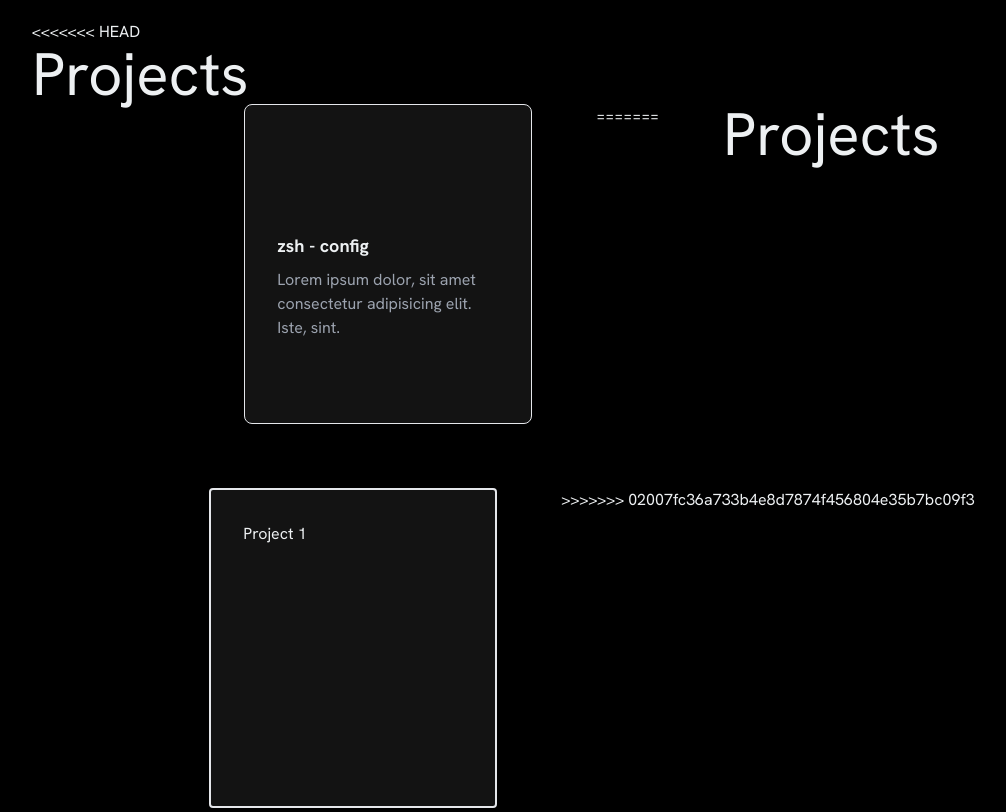
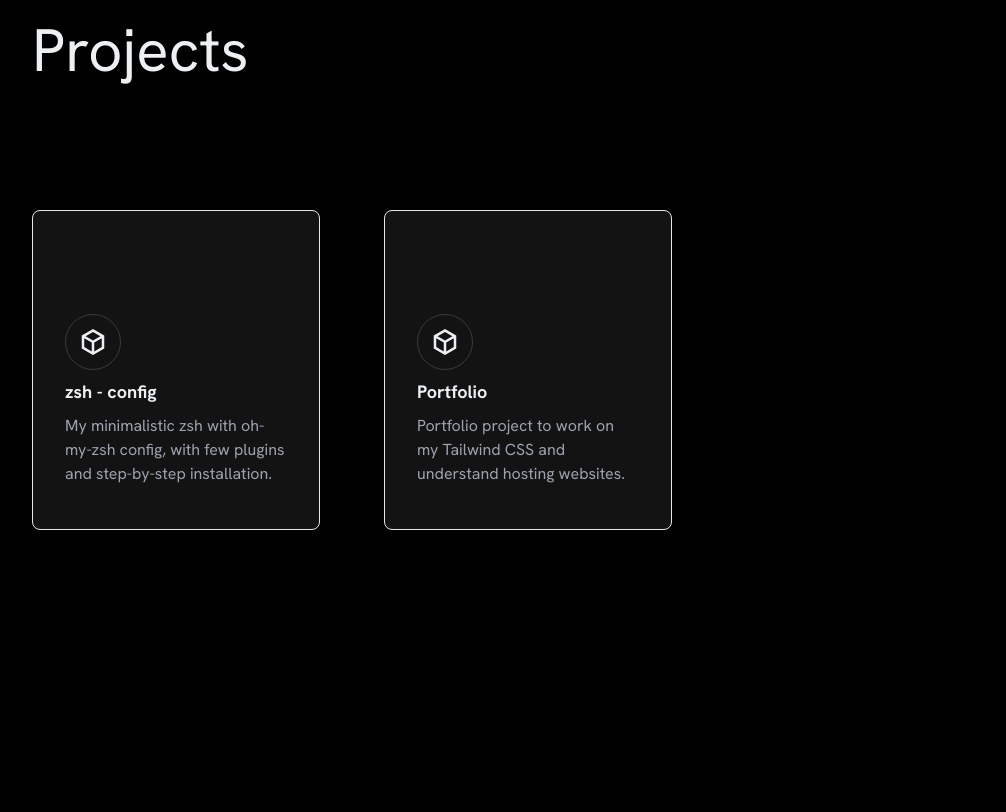
Before and after one commit to all0ver/portfolio, a website: page src/index.html in a window 1280 px wide. Shown: the part 2000-2812 px from the top of the page, without its empty margins (48-1054 px from the left). Drawn offline with Linux system fonts and the light colour scheme.

Commit message:
finished v1.0, added projects in project part

```diff
--- a/src/index.html
+++ b/src/index.html
@@ -83,7 +83,6 @@
     .custom-filter {
       filter: invert(89%) sepia(7%) saturate(77%) hue-rotate(161deg) brightness(108%) contrast(92%);
     }
-
   </style>
 
 
@@ -161,19 +160,6 @@
       class="flex-1 w-full h-full grid grid-cols-2 gap-4 grid-rows-2 max-[800px]:grid-cols-1 max-[800px]:grid-rows-none">
       <div class="flex justify-center items-center">
         <img src="/img/person.svg" alt="person" class="custom-filter h-32">
-        <!-- <p class="text-3xl">https://www.about.me
-        icon license:
-          MIT License
-          You are free:
-
-          to share – to copy, distribute and transmit the work
-          to remix – to adapt the work
-          Under the following terms:
-
-          liability – the author doesn't provide any warranty and doesn't accepts any liability
-          copyright notice – a copy of the license or copyright notice must be included with software
-          share alike – If you remix, transform, or build upon the material, you can distribute your work under any license
-        </p> -->
       </div>
       <div class="flex flex-col justify-center">
         <p class="py-2">
@@ -190,7 +176,8 @@
         </p>
       </div>
       <div class=" max-[800px]:order-first">
-        <p class="h-full py-5 text-lg max-[800px]:text-base max-[700px]:basis-full pr-10 pl-16 min-[1200px]:pl-44 flex justify-end text-right items-center max-[800px]:text-left max-[800px]:pl-0">
+        <p
+          class="h-full py-5 text-lg max-[800px]:text-base max-[700px]:basis-full pr-10 pl-16 min-[1200px]:pl-44 flex justify-end text-right items-center max-[800px]:text-left max-[800px]:pl-0">
           I'm a 20-year-old from Warsaw, currently studying cryptology and cybersecurity at the Military University of
           Technology in Warsaw. My hobbies include Linux, web development, cybersecurity, skateboarding, and exploring
           all
@@ -215,22 +202,34 @@
       </div>
     </div>
   </div>
-  <div class="min-h-screen mx-5 lg:mx-20 sm:mx-10 py-20" id="projects">
-<<<<<<< HEAD
+  <div class="min-h-screen mx-5 lg:mx-20 sm:mx-10 py-20 flex flex-col" id="projects">
     <h2 class="lg:text-6xl md:text-5xl sm:text-4xl text-3xl">Projects</h2>
-    <div class="w-full flex flex-wrap gap-16 justify-center">
-      <a href="">
-        <div class="h-80 w-72 border p-8 rounded-lg bg-[#131313] flex flex-col justify-end gap-2">
-          <p class="basis-1/2 flex items-end text-lg font-bold">zsh - config</p>
-          <p class="basis-1/2 text-gray-400">Lorem ipsum dolor, sit amet consectetur adipisicing elit. Iste, sint.</p>
+    <div class="w-full flex-1 flex items-center flex-wrap gap-16 py-16">
+
+      <a href="https://github.com/all0ver/zsh" target="_blank">
+        <div class="h-80 w-72 border p-8 rounded-lg bg-[#131313] flex flex-col">
+          <div class="basis-1/2 flex items-end">
+            <img src="/img/project.svg" alt="project" class="custom-filter h-14 w-14 border rounded-full p-3">
+          </div>
+          <div class="basis-1/2">
+            <p class="flex items-end text-lg font-bold py-2">zsh - config</p>
+            <p class="text-gray-400">My minimalistic zsh with oh-my-zsh config, with few plugins and step-by-step
+              installation.</p>
+          </div>
         </div>
       </a>
 
-=======
-    <h2 class="lg:text-6xl md:text-5xl sm:text-4xl text-3xl mb-16">Projects</h2>
-    <div class="w-full flex flex-wrap gap-16 justify-center">
-      <div class="h-80 w-72 border-2 p-8 rounded bg-[#131313]">Project 1</div>
->>>>>>> 02007fc36a733b4e8d7874f456804e35b7bc09f3
+      <a href="https://github.com/all0ver/zsh" target="_blank">
+        <div class="h-80 w-72 border p-8 rounded-lg bg-[#131313] flex flex-col">
+          <div class="basis-1/2 flex items-end">
+            <img src="/img/project.svg" alt="project" class="custom-filter h-14 w-14 border rounded-full p-3">
+          </div>
+          <div class="basis-1/2">
+            <p class="flex items-end text-lg font-bold py-2">Portfolio</p>
+            <p class="text-gray-400">Portfolio project to work on my Tailwind CSS and understand hosting websites.</p>
+          </div>
+        </div>
+      </a>
     </div>
   </div>
   <div class="min-h-screen mx-5 lg:mx-20 sm:mx-10 py-20 flex flex-col" id="contact">
```
Also changed, not shown: elements/project.html (added, +12 -0 lines), img/img-license.txt (added, +11 -0 lines), img/project.svg (added), src/output.css.
